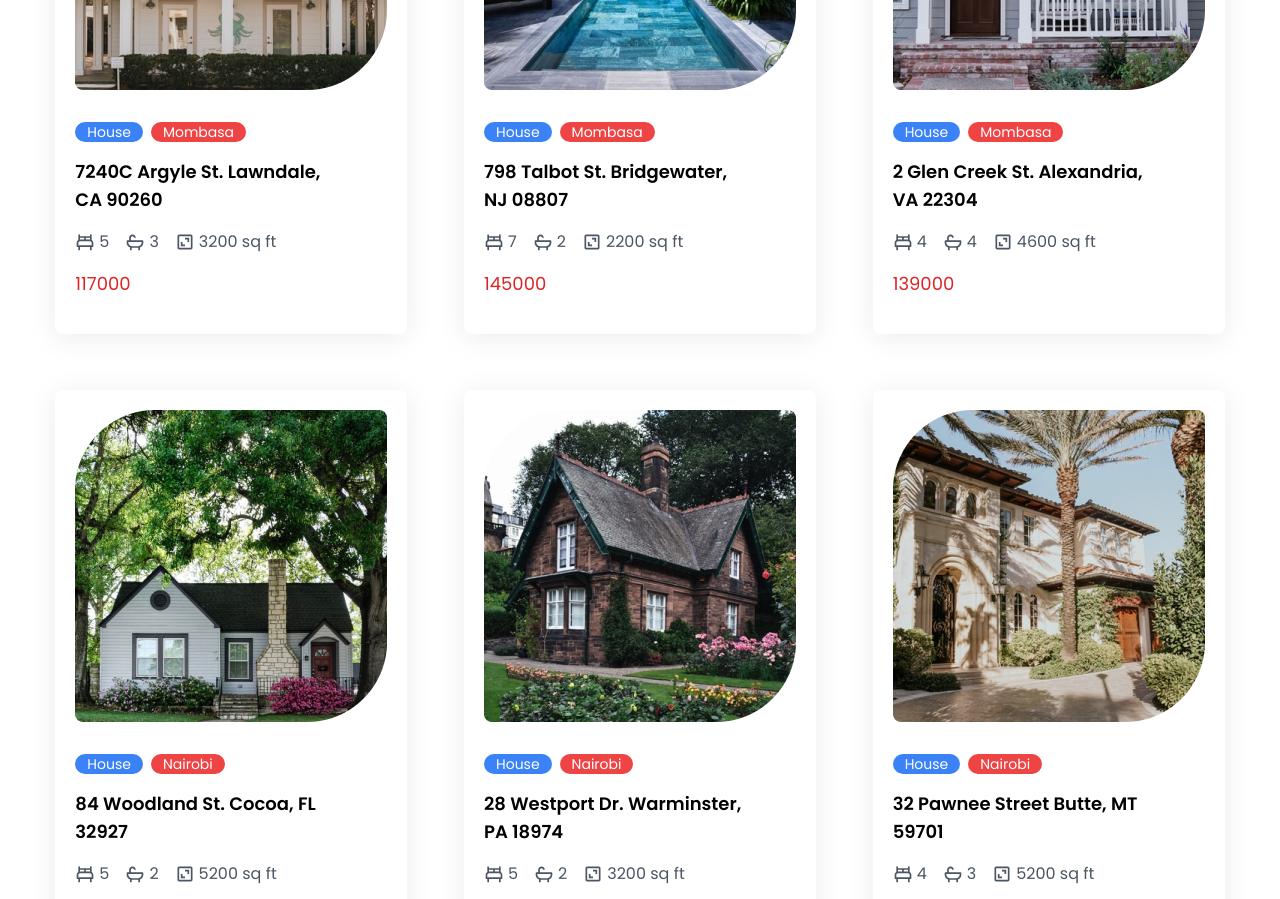
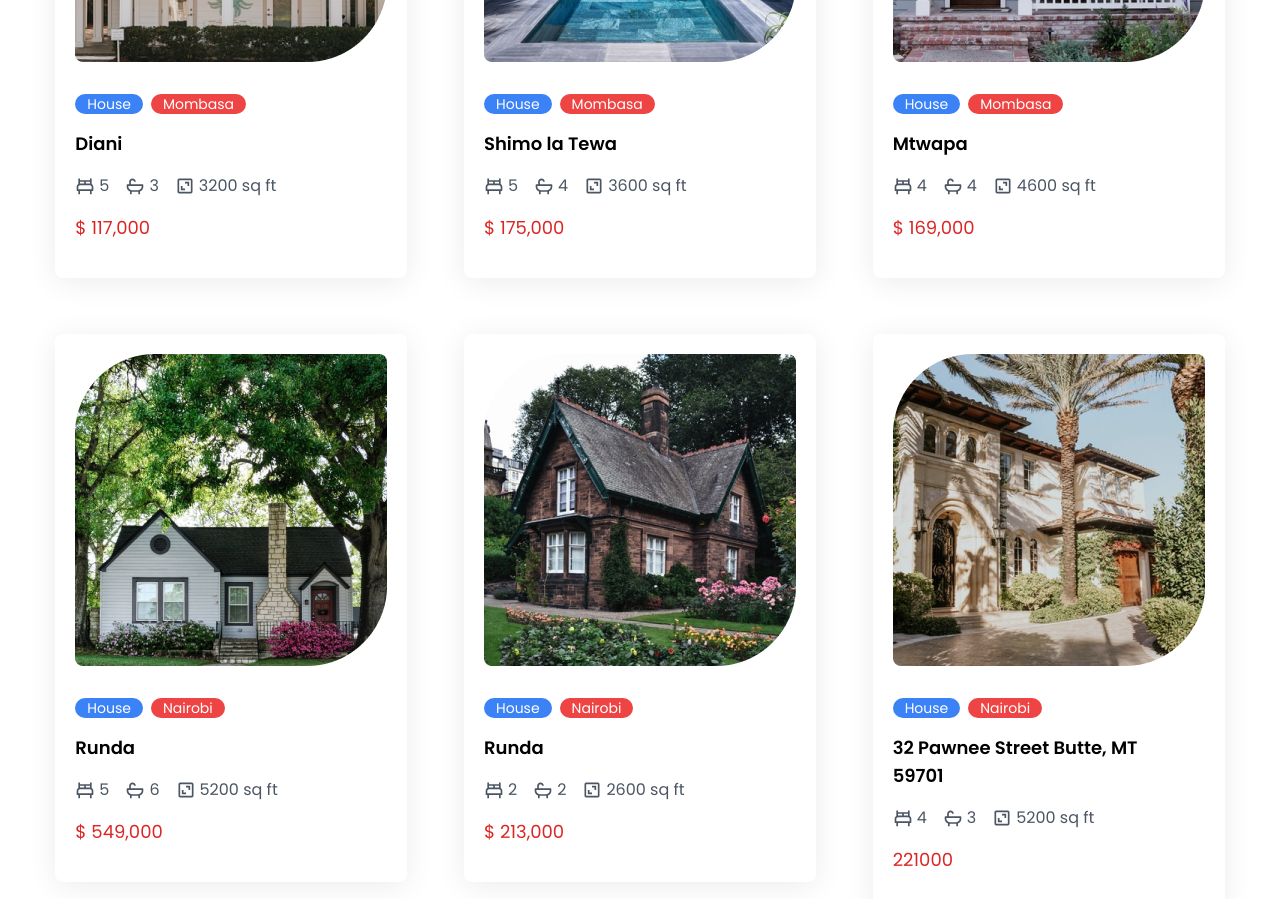
Before and after one commit to Thuotracy/real-estate-app-design, a React (Create React App) app: page / in a window 1280 px wide. Shown: the part 2960-3859 px from the top of the page. Built offline with nearby package versions, Linux system fonts and the light colour scheme.

Commit message:
made changes

```diff
--- a/src/data.js
+++ b/src/data.js
@@ -69,7 +69,7 @@ export const housesData = [
     bathrooms: '5',
     surface: '4200 sq ft',
     year: '2016',
-    price: '$ 110,000',
+    price: '$ 350,000',
     agent: {
       image: Agent1,
       name: 'Patricia Tullert',
@@ -90,7 +90,7 @@ export const housesData = [
     bathrooms: '6',
     surface: '4200 sq ft',
     year: '2021',
-    price: '$ 140,000',
+    price: '$ 599,000',
     agent: {
       image: Agent2,
       name: 'Daryl Hawker',
@@ -111,7 +111,7 @@ export const housesData = [
     bathrooms: '3',
     surface: '4200 sq ft',
     year: '2023',
-    price: '$ 170,000',
+    price: '$ 280,000',
     agent: {
       image: Agent3,
       name: 'Amado Smith',
@@ -132,7 +132,7 @@ export const housesData = [
     bathrooms: '3',
     surface: '4200 sq ft',
     year: '2020',
-    price: '$ 200,000',
+    price: '$ 450,000',
     agent: {
       image: Agent4,
       name: 'Kaitlyn Gonzalez',
@@ -195,7 +195,7 @@ export const housesData = [
     bathrooms: '1',
     surface: '1200 sq ft',
     year: '2012',
-    price: '$ 80,000',
+    price: '$ 140,000',
     agent: {
       image: Agent7,
       name: 'Jawhar Shamil Naser',
@@ -211,12 +211,12 @@ export const housesData = [
     image: Apartment2,
     imageLg: Apartment2Lg,
     country: 'Mombasa',
-    address: 'Mtwapa',
+    address: 'Diani',
     bedrooms: '3',
     bathrooms: '4',
     surface: '1000 sq ft',
-    year: '2011',
-    price: '$ 150,000',
+    year: '2019',
+    price: '$ 250,000',
     agent: {
       image: Agent8,
       name: 'Juana Douglass',
@@ -232,16 +232,16 @@ export const housesData = [
     image: Apartment3,
     imageLg: Apartment3Lg,
     country: 'Nairobi',
-    address: '84 Woodland St. Cocoa, FL 32927',
+    address: 'Lavington',
     bedrooms: '2',
     bathrooms: '1',
     surface: '1100 sq ft',
-    year: '2011',
-    price: '40000',
+    year: '2023',
+    price: '$ 180,000',
     agent: {
       image: Agent9,
       name: 'Jerry Schenck',
-      phone: '0123 456 78910',
+      phone: '0712345678',
     },
   },
   {
@@ -253,16 +253,16 @@ export const housesData = [
     image: House7,
     imageLg: House7Lg,
     country: 'Mombasa',
-    address: '7240C Argyle St. Lawndale, CA 90260',
+    address: 'Diani',
     bedrooms: '5',
     bathrooms: '3',
     surface: '3200 sq ft',
-    year: '2015',
-    price: '117000',
+    year: '2017',
+    price: '$ 117,000',
     agent: {
       image: Agent10,
       name: 'Vera Levesque',
-      phone: '0123 456 78910',
+      phone: '0712345678',
     },
   },
   {
@@ -274,12 +274,12 @@ export const housesData = [
     image: House8,
     imageLg: House8Lg,
     country: 'Mombasa',
-    address: '798 Talbot St. Bridgewater, NJ 08807',
-    bedrooms: '7',
-    bathrooms: '2',
-    surface: '2200 sq ft',
+    address: 'Shimo la Tewa',
+    bedrooms: '5',
+    bathrooms: '4',
+    surface: '3600 sq ft',
     year: '2019',
-    price: '145000',
+    price: '$ 175,000',
     agent: {
       image: Agent11,
       name: 'Sofia Gomes',
@@ -295,16 +295,16 @@ export const housesData = [
     image: House9,
     imageLg: House9Lg,
     country: 'Mombasa',
-    address: '2 Glen Creek St. Alexandria, VA 22304',
+    address: 'Mtwapa',
     bedrooms: '4',
     bathrooms: '4',
     surface: '4600 sq ft',
-    year: '2015',
-    price: '139000',
+    year: '2020',
+    price: '$ 169,000',
     agent: {
       image: Agent12,
       name: 'Raymond Hood',
-      phone: '0123 456 78910',
+      phone: '0712345678',
     },
   },
   {
@@ -316,16 +316,16 @@ export const housesData = [
     image: House10,
     imageLg: House10Lg,
     country: 'Nairobi',
-    address: '84 Woodland St. Cocoa, FL 32927',
+    address: 'Runda',
     bedrooms: '5',
-    bathrooms: '2',
+    bathrooms: '6',
     surface: '5200 sq ft',
-    year: '2014',
-    price: '180000',
+    year: '2022',
+    price: '$ 549,000',
     agent: {
       image: Agent1,
       name: 'Patricia Tullert',
-      phone: '0123 456 78910',
+      phone: '0712345678',
     },
   },
   {
@@ -337,16 +337,16 @@ export const housesData = [
     image: House11,
     imageLg: House11Lg,
     country: 'Nairobi',
-    address: '28 Westport Dr. Warminster, PA 18974',
-    bedrooms: '5',
+    address: 'Runda',
+    bedrooms: '2',
     bathrooms: '2',
-    surface: '3200 sq ft',
-    year: '2011',
-    price: '213000',
+    surface: '2600 sq ft',
+    year: '2020',
+    price: '$ 213,000',
     agent: {
       image: Agent2,
       name: 'Daryl Hawker',
-      phone: '0123 456 78910',
+      phone: '0712345678',
     },
   },
   {
```
